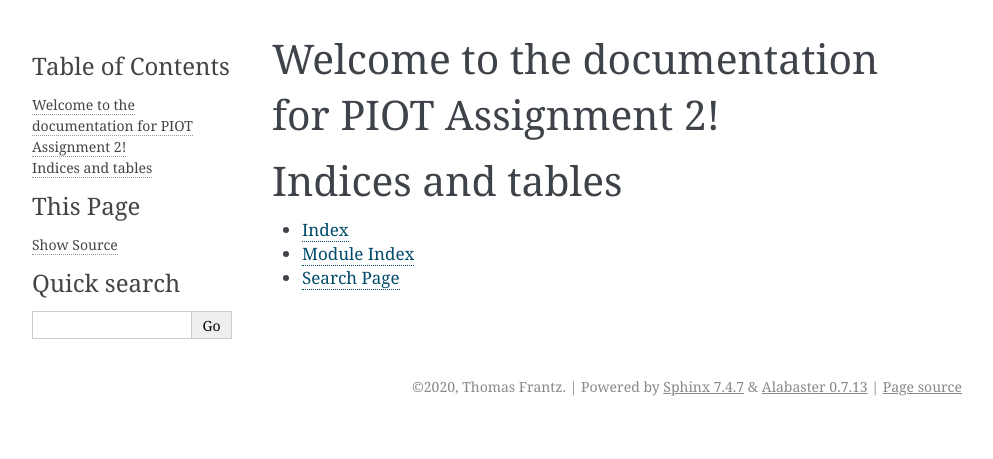
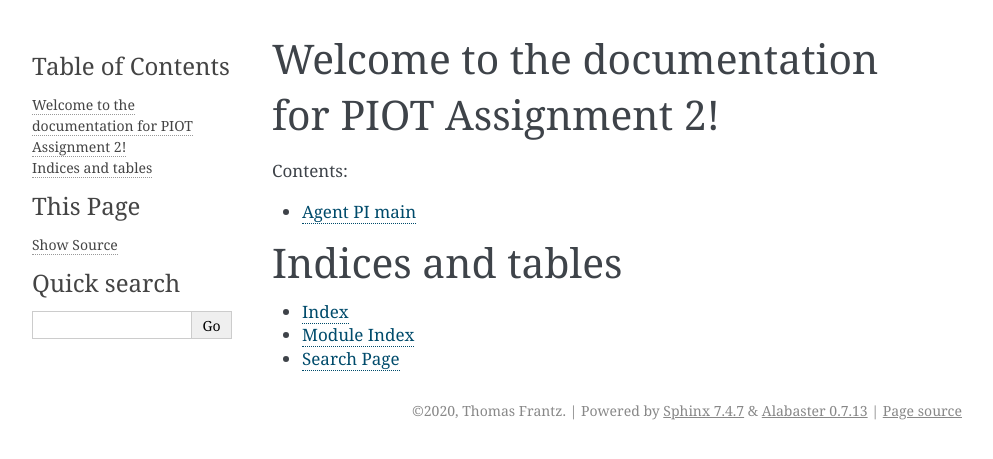
Before and after one commit to tom-frantz/piot-assignment-2, a Sphinx documentation site: the page built from pi/docs/source/index.rst, in a window 1280 px wide. Shown: the top 459 px of the page, without its empty margins (148-1141 px from the left). Built offline with Sphinx 7.4.7, drawn with Linux system fonts in a browser that asks for light colours.

Commit message:
Added sphinx and a bit of a template

```diff
--- /dev/null
+++ b/pi/docs/source/agent_pi.rst
@@ -0,0 +1,4 @@
+Agent PI main
+=============
+.. automodule:: agent_pi
+   :members:
--- a/pi/docs/source/conf.py
+++ b/pi/docs/source/conf.py
@@ -31,7 +31,7 @@ release = '1.0.0'
 # Add any Sphinx extension module names here, as strings. They can be
 # extensions coming with Sphinx (named 'sphinx.ext.*') or your custom
 # ones.
-extensions = []
+extensions = ['sphinx.ext.autodoc']
 
 # Add any paths that contain templates here, relative to this directory.
 templates_path = ['_templates']
--- a/pi/docs/source/index.rst
+++ b/pi/docs/source/index.rst
@@ -4,12 +4,13 @@
    contain the root `toctree` directive.
 
 Welcome to the documentation for PIOT Assignment 2!
-=============================================
+===================================================
 
 .. toctree::
    :maxdepth: 2
    :caption: Contents:
 
+   agent_pi
 
 
 Indices and tables
```
Also changed, not shown: 1 other file.
